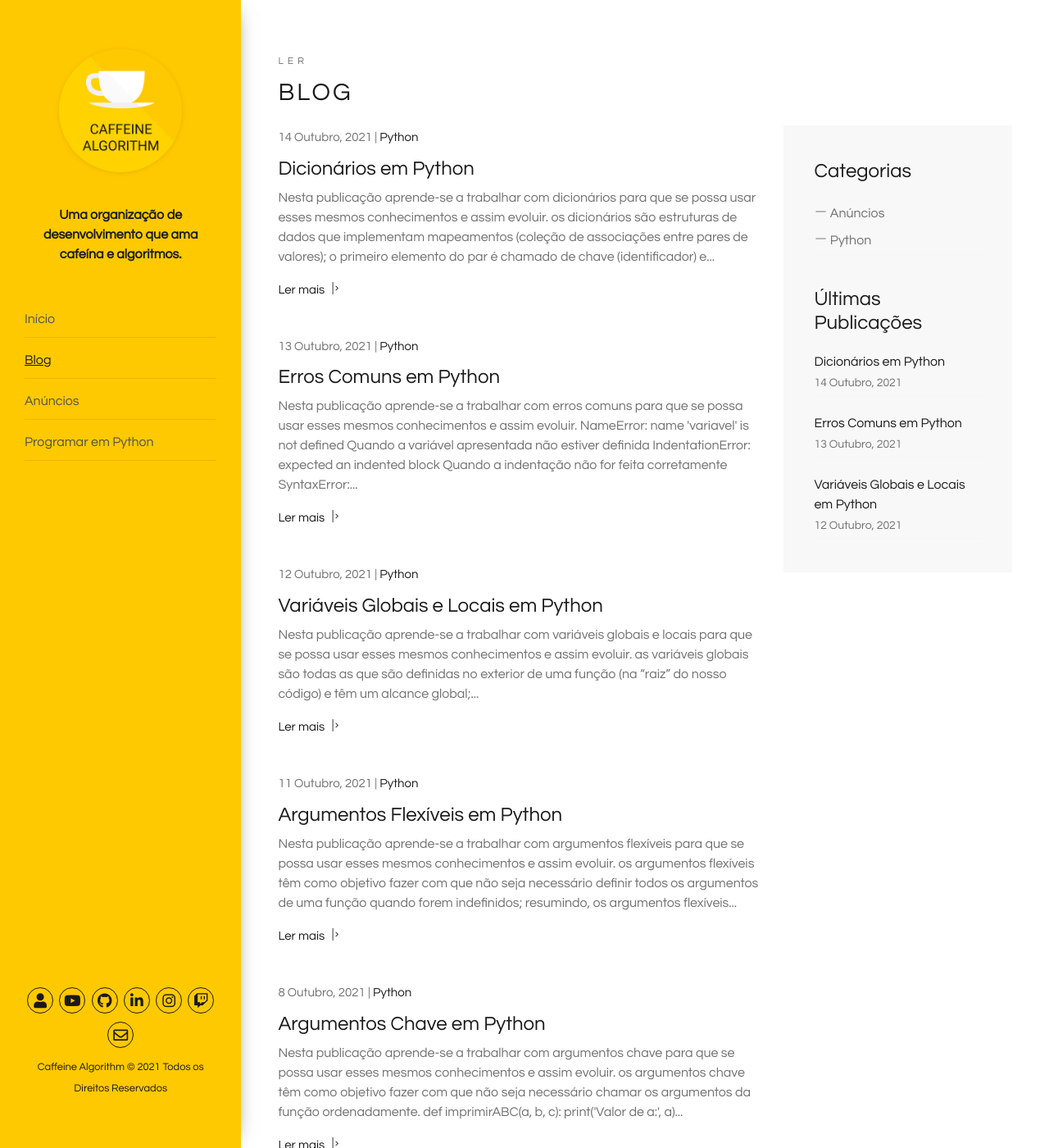
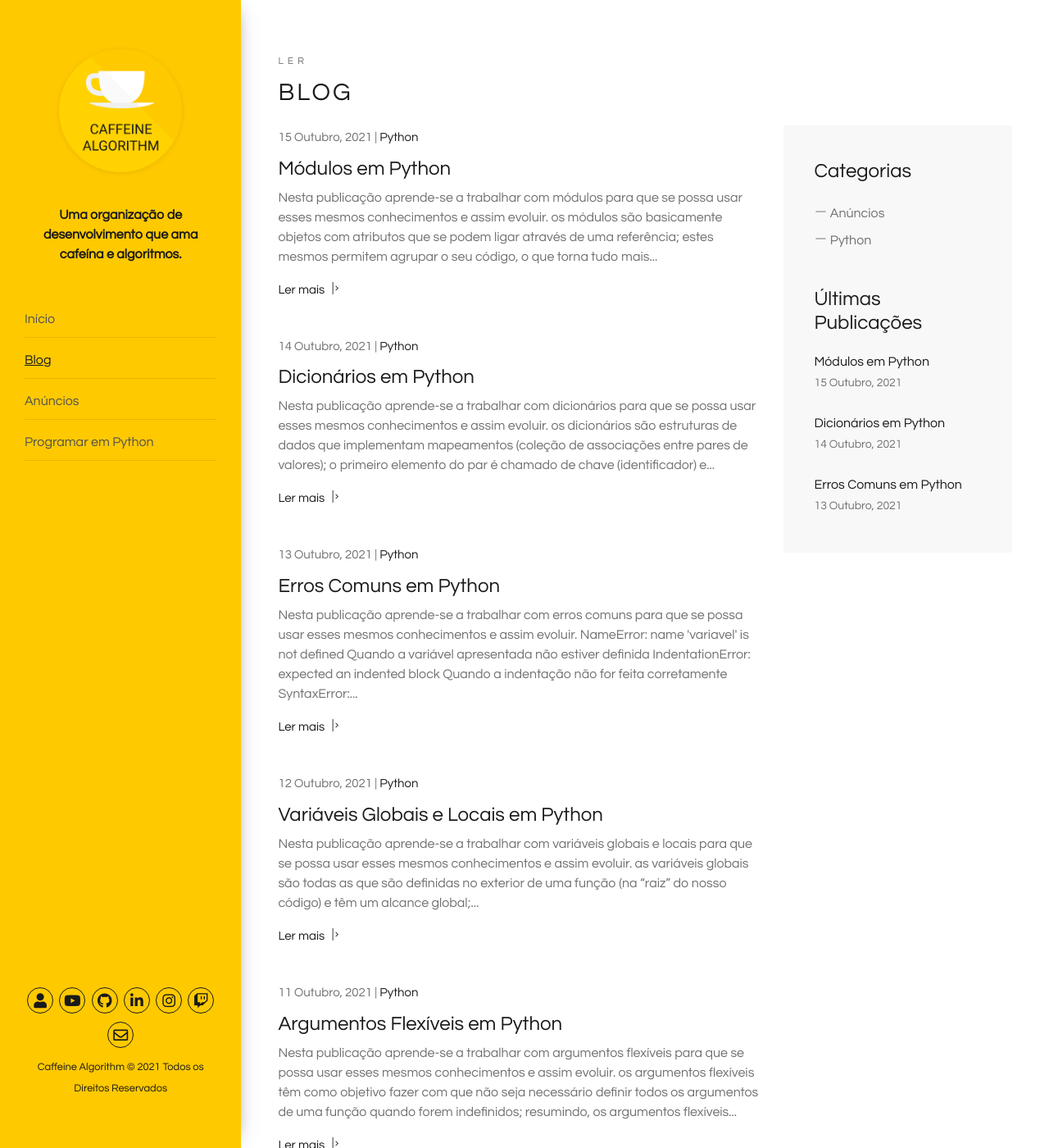
Before and after one commit to caffeinealgorithm/caffeinealgorithm.github.io, a Jekyll site: the page built from blog/index.html, in a window 1280 px wide and 1400 px high. Shown: the whole window at 82% size. Built offline with Jekyll 4.4.1, drawn with Linux system fonts in a browser that asks for light colours; the list of posts is cut into pages by our own code; some of the changed text lies outside the part shown.

Commit message:
Add 24º episode of the Python programming series

````diff
--- /dev/null
+++ b/_posts/2021-10-15-modulos-em-python.md
@@ -0,0 +1,32 @@
+---
+layout: post
+excerpt: Blog
+title: 'Módulos em Python'
+description: 'Descobre como se trabalha com módulos na linguagem de programação Python. Obtém respostas às tuas dúvidas com a teoria e os exemplos apresentados.'
+keywords: 'python, módulos, módulo, publicação'
+date: 2021-10-15
+categories: [Python]
+---
+
+Nesta publicação aprende-se a trabalhar com módulos para que se possa usar esses mesmos conhecimentos e assim evoluir.
+
+- os módulos são basicamente objetos com atributos que se podem ligar através de uma referência;
+- estes mesmos permitem agrupar o seu código, o que torna tudo mais fácil de entender e de usar;
+
+`dir(modulo)` | Retorna uma lista ordenada de strings contendo os nomes definidos no módulo em questão
+
+- essa mesma lista contém os nomes de todas as variáveis e funções que foram definidas nesse mesmo módulo.
+
+```python
+# import math
+# from math import sqrt
+from math import *
+
+# print('Conteúdo do módulo:', dir(math))
+# print('Função sqrt:', sqrt(10))
+print('Valor de pi:', pi) # Valor de pi: 3.141592653589793
+```
+
+Não te esqueças de [assistir ao vídeo](https://youtu.be/HuvfFhMmsbI){:target="\_blank"} e podes sempre ler esta publicação [em inglês](https://nelsonsilvadev.com/blog/20211015/modules-in-python/){:target="\_blank"}.
+
+### _Happy coding!_
--- a/index.html
+++ b/index.html
@@ -80,7 +80,7 @@ keywords: organização, desenvolvimento, cafeína, algoritmos, publicações, v
       </div>
 
       <div class="row">
-        {% for video in site.python %} {% if video.id == "/python/23" %}
+        {% for video in site.python %} {% if video.id == "/python/24" %}
         <div
           class="col-xs-12 col-sm-3 col-sm-6 col-lg-6 col-xl-3 animate-box"
           data-animate-effect="fadeInLeft"
````
Also changed, not shown: _python/24.md (added, +5 -0 lines), assets/img/playlists/python/24.png (added).
